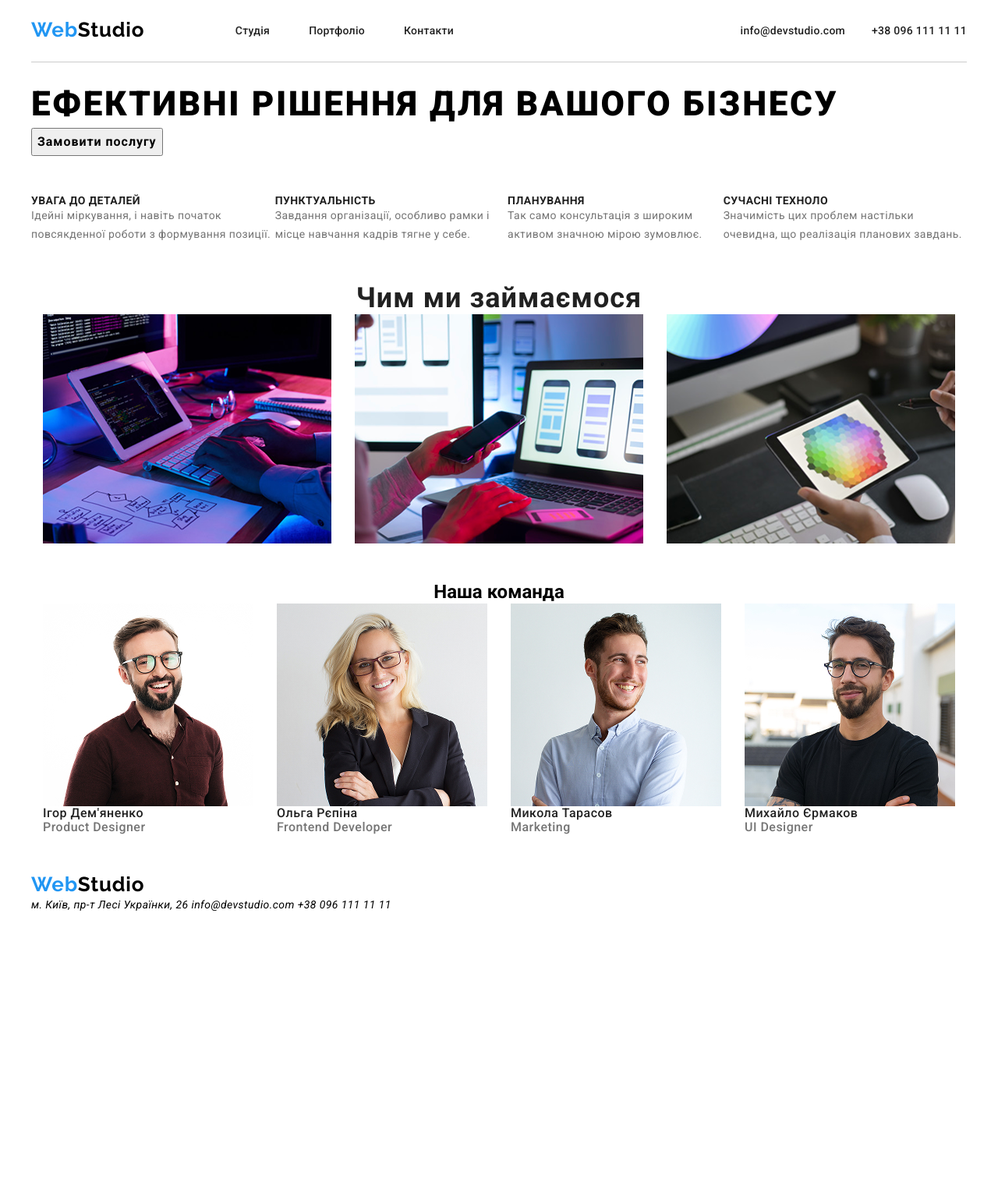
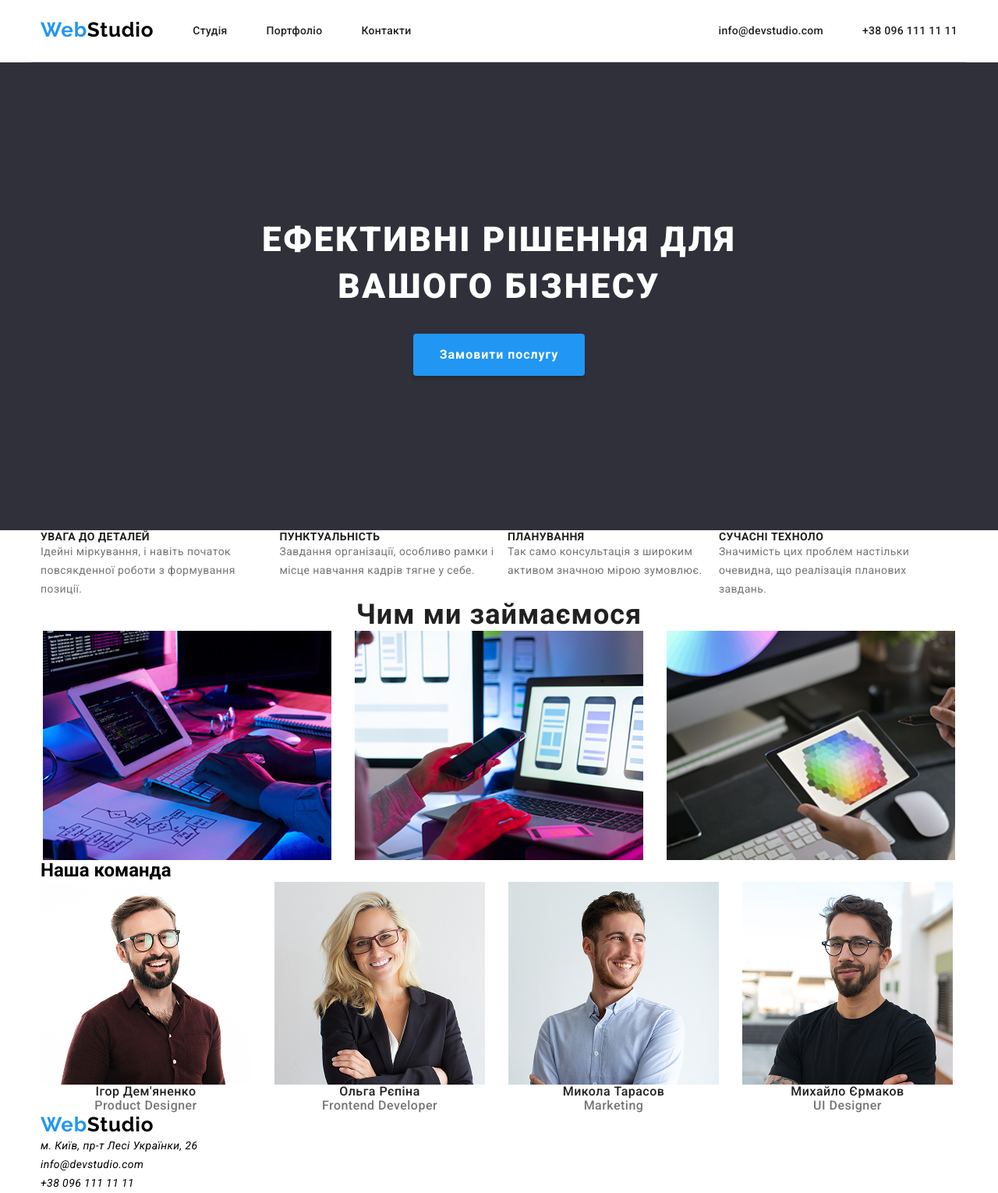
Before and after one commit to Hayasse/Web-Studio, a plain HTML site: page index.html in a window 1280 px wide. Shown: the whole page at 78% size. Before the commit the page ends 1198 px from the top, so only its background shows below. Drawn offline with nearby package versions, Linux system fonts and the light colour scheme.

Commit message:
create index file

```diff
--- a/index.html
+++ b/index.html
@@ -45,8 +45,8 @@
     <main>
       <section class="first-section">
         <div class="container">
-          <h1 class="first-title">Ефективні рішення для вашого бізнесу</h1>
-          <button type="submit" class="first-button">Замовити послугу</button>
+          <h1 class="first-title">Ефективні рішення для<br> вашого бізнесу</h1>
+          <button type="submit" class="button">Замовити послугу</button>
         </div>
       </section>
       <section class="main-section">
@@ -90,7 +90,8 @@
           <li><img src="img/img(2).png" alt="@" class="leisure-img" /></li>
         </ul>
       </section>
-      <section class="team container">
+      <section class="team">
+        <div class="container">
         <h2 class="team-title">Наша команда</h2>
         <ul class="team-list">
           <li>
@@ -114,9 +115,11 @@
             <p class="team-subtitle">UI Designer</p>
           </li>
         </ul>
+        </div>
       </section>
     </main>
-    <footer class="footer container">
+    <footer class="footer">
+      <div class="container">
       <a href="index.html" class="logo"
         ><span class="web">Web</span><span class="studio">Studio</span></a
       >
@@ -127,6 +130,7 @@
         >
         <a href="tel:+380961111111" class="address-link">+38 096 111 11 11</a>
       </address>
+      </div>
     </footer>
   </body>
 </html>
--- a/style.css
+++ b/style.css
@@ -113,7 +113,12 @@ body {
   flex-direction: column;
 }
 .first-section {
- display: flex;
+  justify-content: center;
+  align-items: center;
+  text-align: center;
+  height: 600px;
+  display: flex;
+  background-color: #2f303a;
 }
 .footer-address {
   display: flex;
@@ -133,6 +138,8 @@ body {
   word-wrap: break-word;
 }
 .first-title {
+  margin-bottom: 30px;
+  color: var(--text-color3);
   font-size: 44px;
   font-weight: 900;
   text-transform: uppercase;
@@ -143,20 +150,47 @@ body {
 .header {
   justify-content: space-between;
   align-items: center;
+  padding: 24px 0px 25px 0px;
   display: flex;
   border-bottom: 1px solid #ccc;
+}
+.address {
+  display: flex;
+  flex-direction: column;
+}
+.contacts {
+  column-gap: 50px;
+  display: flex;
+}
+.button {
+display: block;
+color: var(--text-color3);
+font-size: 16px;
+font-family: Roboto;
+font-weight: 700;
+line-height: 1.875;
+letter-spacing: 0.96px;
+word-wrap: break-word;
+margin: 0 auto;
+border-color: transparent;
+border-radius: 4px;
+background-color: var(--logo-color-2);
+box-shadow: 0px 4px 4px 0px rgba(0, 0, 0, 0.15);
+padding: 10px 32px 10px 32px;
+
 }
 .container {
   width: 1200px;
   margin: 0 auto;
-  padding-top: 24px;
-  padding-bottom: 25px;
+  padding-left: 12px;
+  padding-right: 12px;
+}
+.nav {
+  margin-right: 344px;
 }
 .nav-list {
-  margin-left: 93px;
-  margin-right: 344px;
+  column-gap: 50px;
   display: flex;
-  gap: 50px;
   list-style: none;
 }
 .leisure {
@@ -198,7 +232,6 @@ body {
 }
 .nav-4 {
   text-decoration: none;
-  margin-right: 30px;
   color: var(--text-color);
   font-size: 14px;
   font-family: Roboto;
@@ -315,6 +348,7 @@ body {
   word-wrap: break-word;
 }
 .team-list {
+  text-align: center;
   display: flex;
   gap: 30px;
   list-style-type: none;
```
